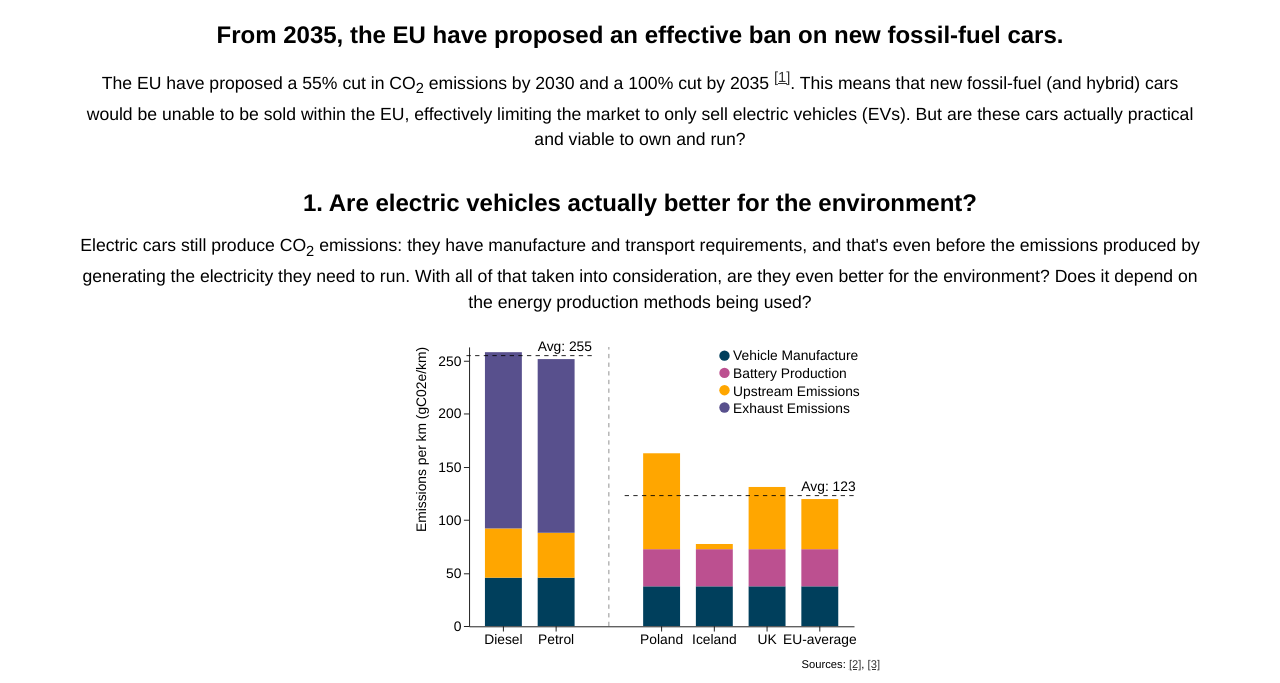
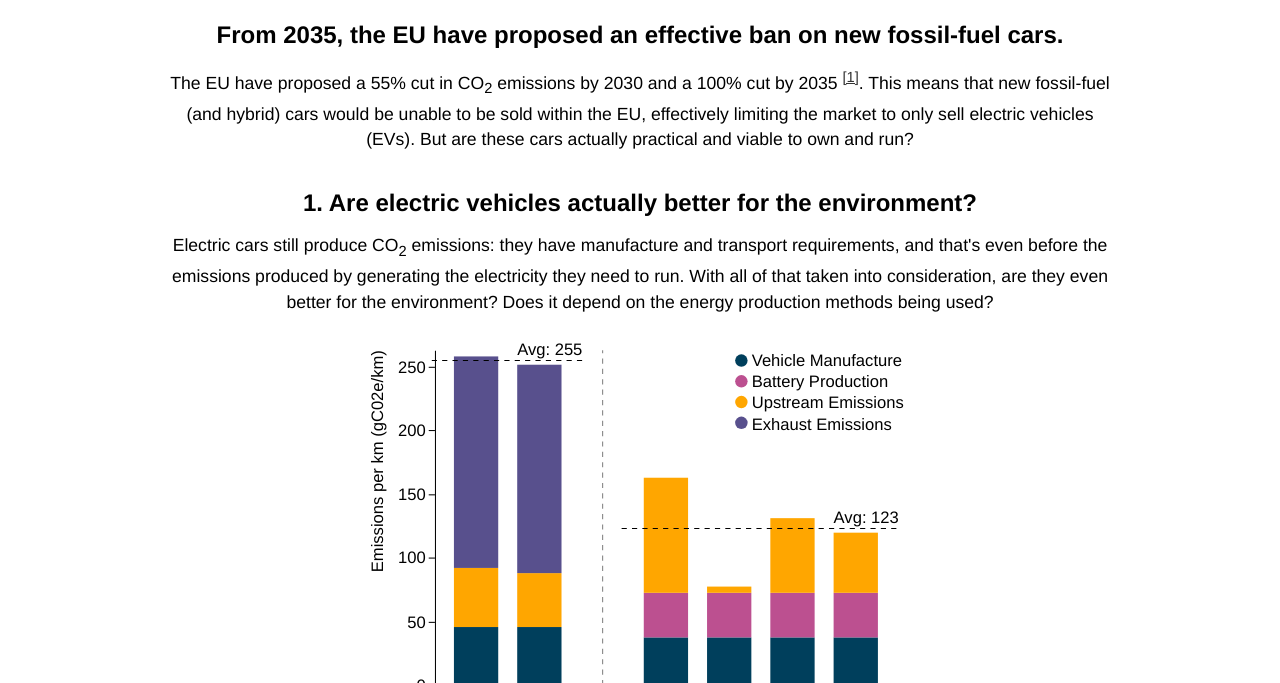
Before and after one commit to callumnewlands/ElectricCarsDataVis, a plain HTML site: page index.html in a window 1280 px wide. Shown: the part 111-794 px from the top of the page. Drawn offline with nearby package versions, Linux system fonts and the light colour scheme.

Commit message:
Adds container div to wrap text correctly

```diff
--- a/index.html
+++ b/index.html
@@ -9,6 +9,7 @@
 		<script src="chart2.js"></script>
 	</head>
 	<body>
+		<div class="container">
 		<h1>Are Electric Vehicles Viable in 2021?</h1>
 
 		<h2>From 2035, the EU have proposed an effective ban on new fossil-fuel cars.</h2>
@@ -68,7 +69,7 @@
 
 		<h4>Sources:</h4>
 		<div id="sourcesList"></div>
+	</div>
 		<script src="loadSources.js"></script>
-
 	</body>
 </html>
--- a/style.css
+++ b/style.css
@@ -1,10 +1,13 @@
 body {
-	display: flex;
-	flex-direction: column;
 	flex-wrap: wrap;
 	font-family: "Proxima Nova", "Helvetica Neue", "Open Sans", sans-serif;
 	text-align: center;
-	max-width: min(90vw, 70rem);
+}
+
+.container {
+	display: flex;
+	flex-direction: column;
+	max-width: min(90vw, 60rem);
 	margin: 2rem auto;
 }
 
@@ -28,18 +31,18 @@ p {
 .chartContainer .sources {
 	font-size: 0.7rem;
 	text-align: right;
-	width: 30rem;
 	margin: 7px auto auto;
 }
 
-a.ref, #sourcesList a {
+a.ref,
+#sourcesList a {
 	color: #333333;
 }
 
-a.ref:hover, #sourcesList a:hover {
+a.ref:hover,
+#sourcesList a:hover {
 	color: #777777;
 }
-
 
 #sourcesList {
 	display: flex;
@@ -51,10 +54,16 @@ a.ref:hover, #sourcesList a:hover {
 #chart1,
 #chart2,
 #chart2B {
-	height: 20rem;
-	width: 30rem;
+	height: min(24rem, 90vw * 0.66);
 	margin-left: auto;
 	margin-right: auto;
+}
+
+.chartContainer .sources,
+#chart1,
+#chart2,
+#chart2B {
+	width: min(36rem, 90vw);
 }
 
 .barLabels,
```
